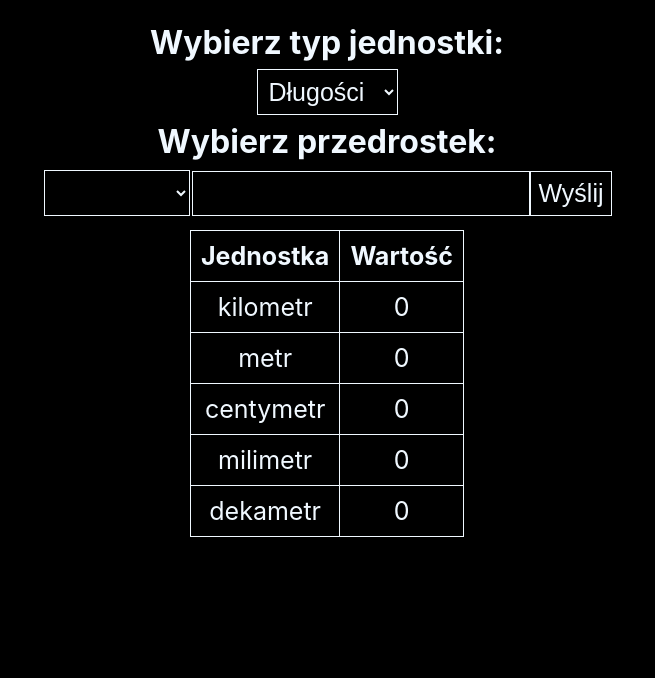
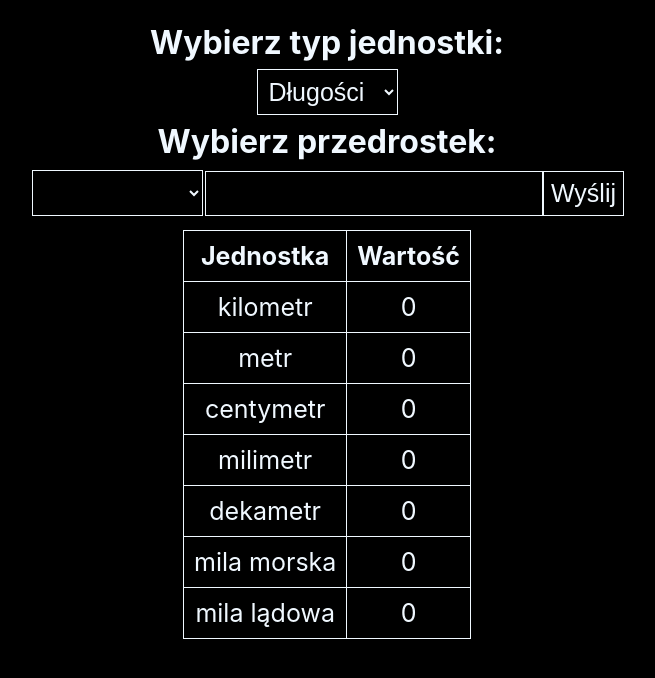
Before and after one commit to kry008/przelicznikJednostek, a React (Create React App) app: page / in a window 1280 px wide. Shown: the top 678 px of the page, without its empty margins (313-968 px from the left). Built offline with nearby package versions, Linux system fonts and the light colour scheme.

Commit message:
błąd wyświetlania wielu liczb po przecinku

```diff
--- a/src/Table.js
+++ b/src/Table.js
@@ -9,7 +9,13 @@ class Table extends React.Component{
             basicValue: this.props.basicValue,
             usedPrefixes: this.props.usedPrefixes,
         }
+        this.roundNum = this.roundNum.bind(this);
     }
+    roundNum(liczba) {
+        liczba = liczba * 10000;
+        var wynik = Math.round(liczba)/10000;
+        return wynik;
+        }
     makeRows(){
         var rows = [];
         var basicValue = this.props.basicValue;
@@ -43,7 +49,7 @@ class Table extends React.Component{
                     used = true;
                 }
             }
-            rows.push(<tr key={i}><td>{name}</td><td>{result}</td></tr>);
+            rows.push(<tr key={i}><td>{name}</td><td>{this.roundNum(result)}</td></tr>);
         }
         return rows;
     }
--- a/src/zmienne.js
+++ b/src/zmienne.js
@@ -19,6 +19,14 @@ var prefixLong = [
         "name": "dekametr",
         "value": 10
     },
+    {
+        "name": "mila morska",
+        "value": 1/1852
+    },
+    {
+        "name": "mila lądowa",
+        "value": 1/1609
+    },
 ]
 var prefixTime = [
     {
@@ -36,6 +44,14 @@ var prefixTime = [
     {
         "name": "dzień",
         "value": 1/86400
+    },
+    {
+        "name": "nano sekunda",
+        "value": 1000000000
+    },
+    {
+        "name": "mili sekunda",
+        "value": 1000000
     },
 ]
 var prefixWeight = [
@@ -59,6 +75,14 @@ var prefixWeight = [
         "name": "tona",
         "value": 0.001
     },
+    {
+        "name": "tona",
+        "value": 0.001
+    },
+    {
+        "name": "funt",
+        "value": 2.20462262
+    }
 ]
 var prefixMemory = [
     {
```
Also changed, not shown: 1 other file (tests, documents, lock files or other folders).
